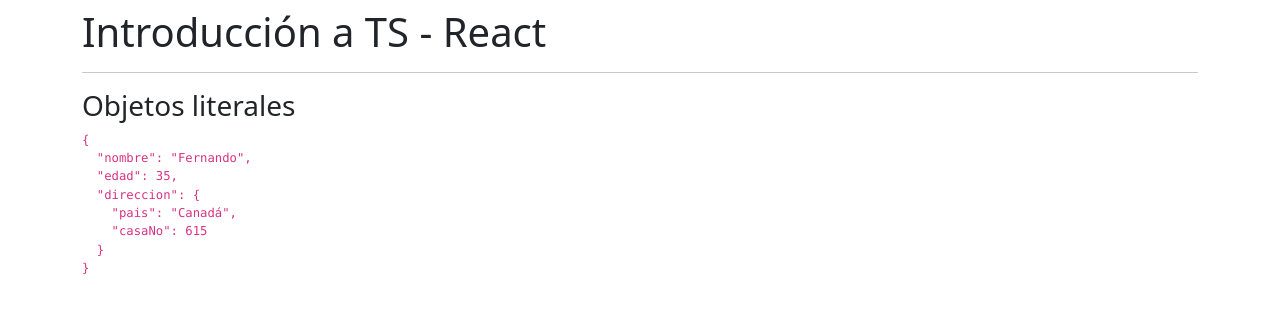
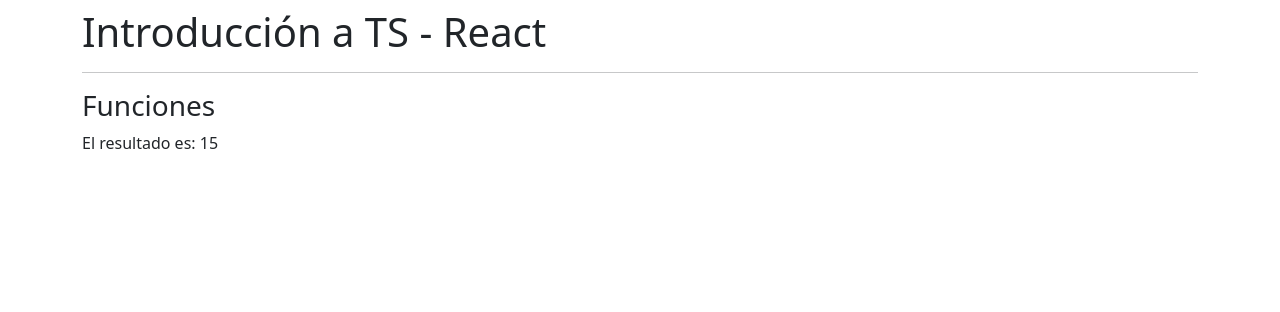
Before and after one commit to luigialejandro/01-Reforzamiento-tsx, a React (Create React App) app: page / in a window 1280 px wide. Shown: the top 312 px of the page. Built offline with nearby package versions, Linux system fonts and the light colour scheme.

Commit message:
Creating Funciones.tsx where I show how to type functions in TS by assigning the right type to the arguments and to the function itself

```diff
--- a/src/App.tsx
+++ b/src/App.tsx
@@ -1,6 +1,7 @@
 //import { TiposBasicos } from "./typescript/TiposBasicos";
 
-import { ObjetosLiterales } from "./typescript/ObjetosLiterales";
+import { Funciones } from "./typescript/Funciones";
+//import { ObjetosLiterales } from "./typescript/ObjetosLiterales";
 
 
 const App = () => {
@@ -9,7 +10,8 @@
       <h1>Introducción a TS - React</h1>
       <hr/>
       {/*<TiposBasicos /> */}
-      <ObjetosLiterales />
+      {/*<ObjetosLiterales /> */}
+      <Funciones />
     </div>
   )
 }
--- /dev/null
+++ b/src/typescript/Funciones.tsx
@@ -0,0 +1,13 @@
+export const Funciones = () => {
+
+    const sumar = ( a: number, b: number ): number =>{
+        return a + b;
+    }
+
+  return (
+    <>
+        <h3>Funciones</h3>
+        <span>El resultado es: { sumar(10, 5) }</span>
+    </>
+  )
+}
```
